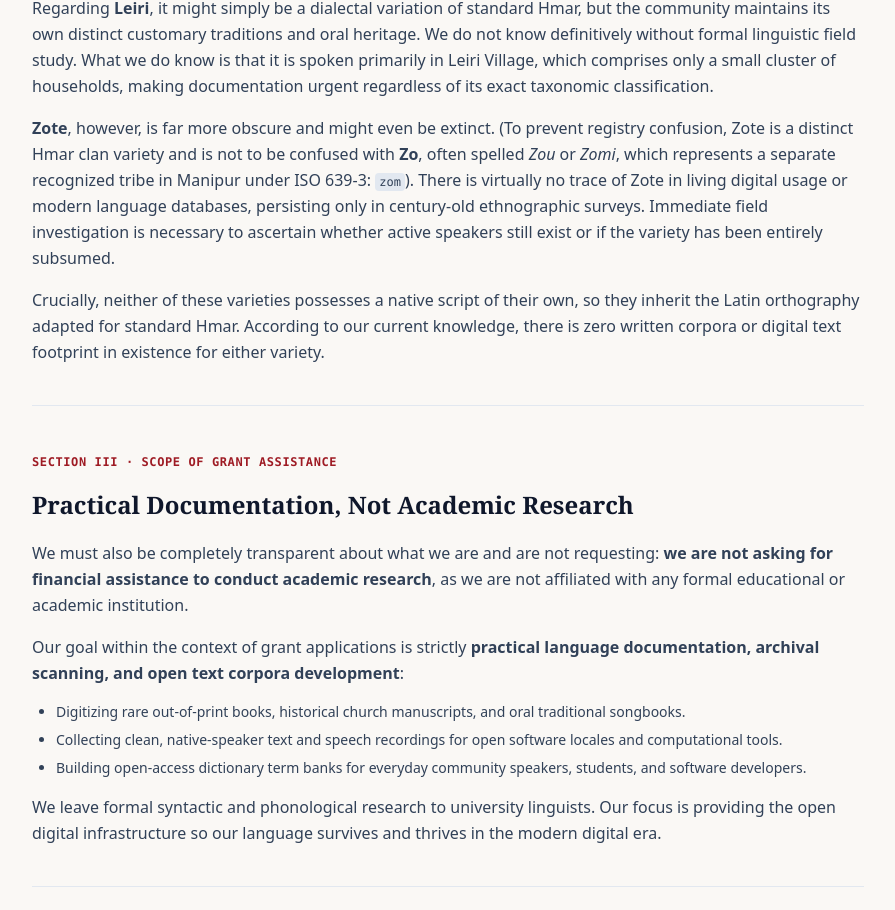
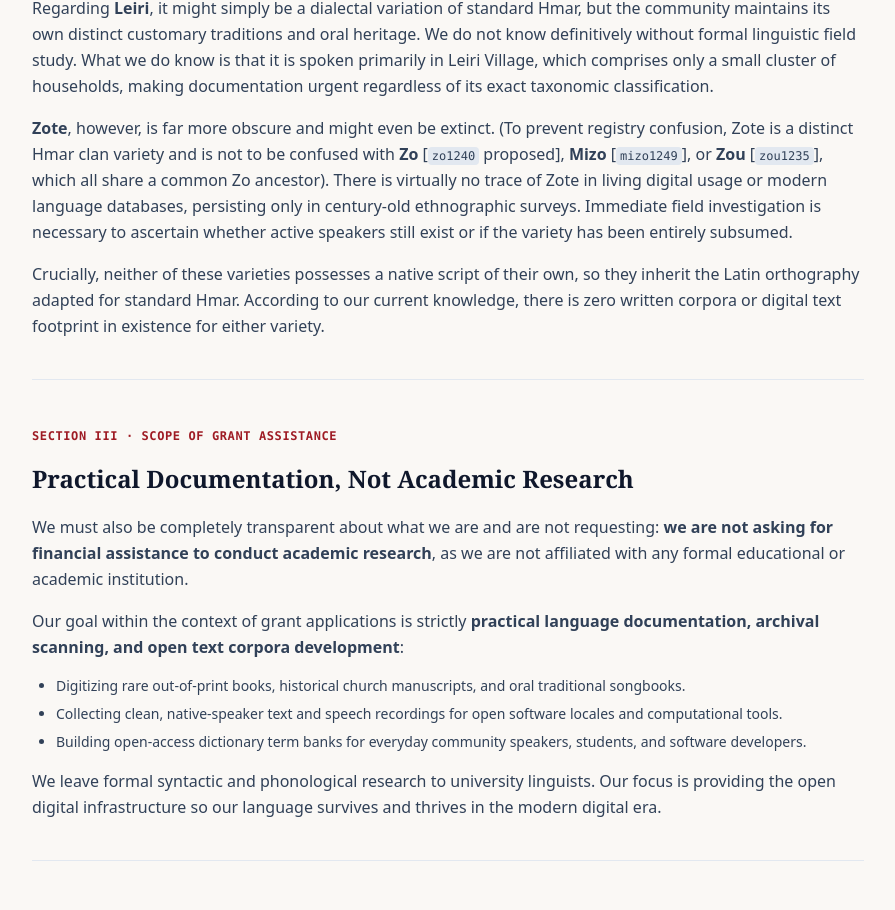
Before and after one commit to hmar-heritage-org/home, a Next.js app: page /grantmakers in a window 1280 px wide. Shown: the part 1276-2186 px from the top of the page, without its empty margins (192-1087 px from the left). Built offline with nearby package versions, Linux system fonts and the light colour scheme.

Commit message:
docs(grantmakers): refine Zote disambiguation with Glottocode pointers for Zo zo1240, Mizo mizo1249, and Zou zou1235

```diff
--- a/src/app/grantmakers/page.tsx
+++ b/src/app/grantmakers/page.tsx
@@ -87,7 +87,7 @@ export default function GrantmakersPage() {
             </p>
 
             <p>
-              <strong>Zote</strong>, however, is far more obscure and might even be extinct. (To prevent registry confusion, Zote is a distinct Hmar clan variety and is not to be confused with <strong>Zo</strong>, often spelled <em>Zou</em> or <em>Zomi</em>, which represents a separate recognized tribe in Manipur under ISO 639-3: <code className="text-xs bg-slate-200 px-1 py-0.5 rounded font-mono">zom</code>). There is virtually no trace of Zote in living digital usage or modern language databases, persisting only in century-old ethnographic surveys. Immediate field investigation is necessary to ascertain whether active speakers still exist or if the variety has been entirely subsumed.
+              <strong>Zote</strong>, however, is far more obscure and might even be extinct. (To prevent registry confusion, Zote is a distinct Hmar clan variety and is not to be confused with <strong>Zo</strong> [<code className="text-xs bg-slate-200 px-1 py-0.5 rounded font-mono">zo1240</code> proposed], <strong>Mizo</strong> [<code className="text-xs bg-slate-200 px-1 py-0.5 rounded font-mono">mizo1249</code>], or <strong>Zou</strong> [<code className="text-xs bg-slate-200 px-1 py-0.5 rounded font-mono">zou1235</code>], which all share a common Zo ancestor). There is virtually no trace of Zote in living digital usage or modern language databases, persisting only in century-old ethnographic surveys. Immediate field investigation is necessary to ascertain whether active speakers still exist or if the variety has been entirely subsumed.
             </p>
 
             <p>
```
Also changed, not shown: public/grantmakers.md (+1 -1 lines).
